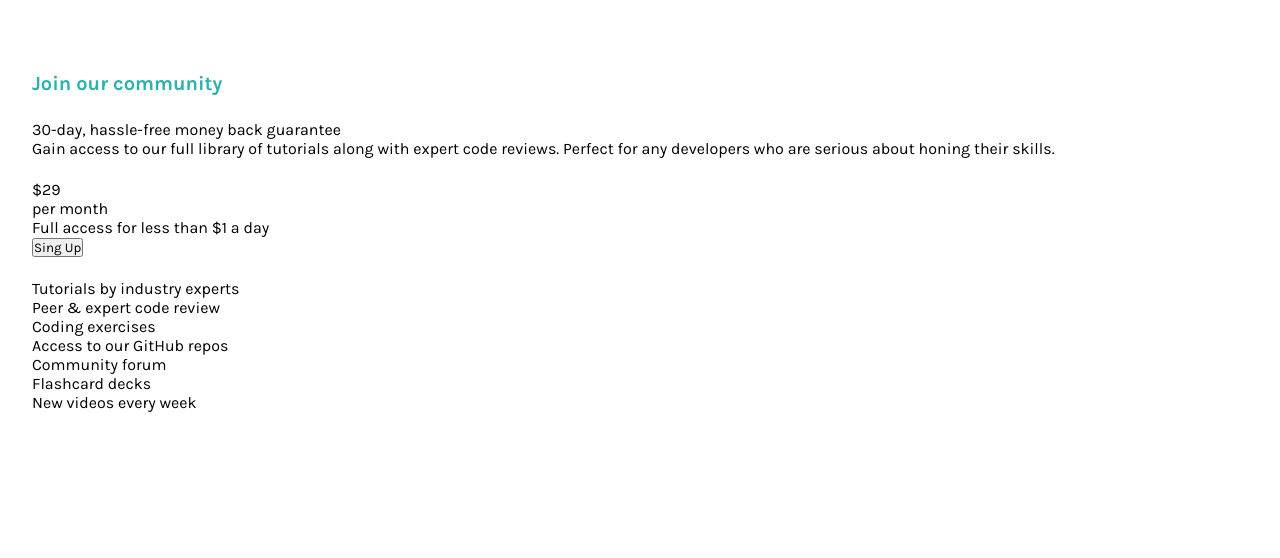
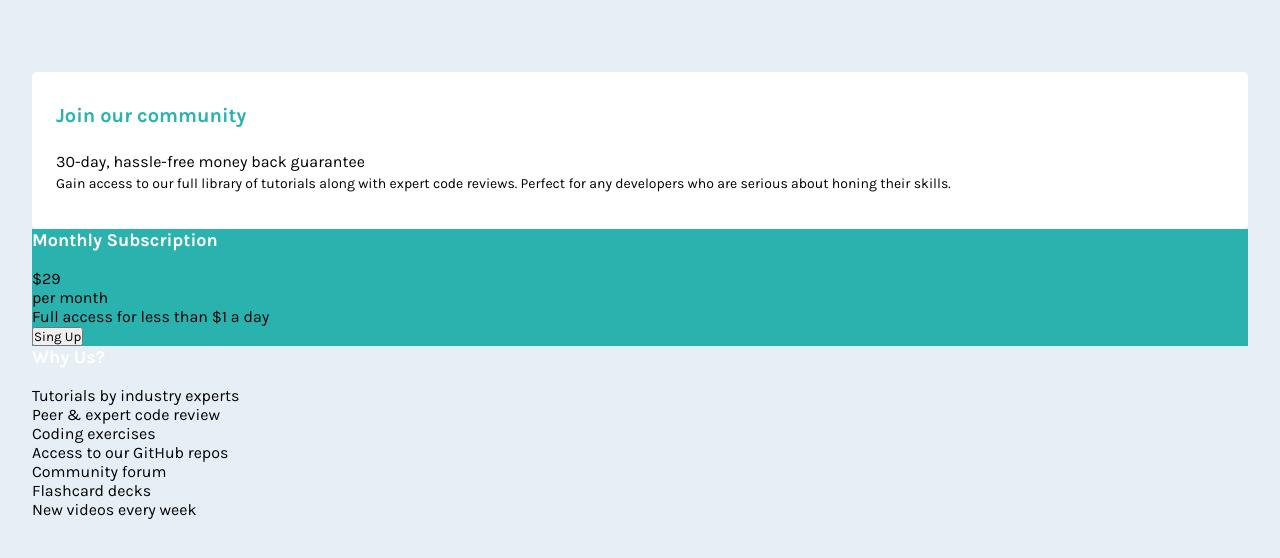
Before and after one commit to marialves22/Price-Component, a plain HTML site: page index.html in a window 1280 px wide. Drawn offline with Linux system fonts and the light colour scheme.

Commit message:
Estilização do projeto prince_component/main e global css - Gordofobia

```diff
--- a/css/colors.css
+++ b/css/colors.css
@@ -1,5 +1,6 @@
 :root {
     --Cyan: #2ab2af;
+    --Light-cyan: #4ABFBD;
     --Bright-yellow: #c0df34;
     --Light-gray: #e5eff5;
     --Grayish-blue: #98a6bd;
--- a/css/global.css
+++ b/css/global.css
@@ -3,6 +3,10 @@
     padding: 0%;
     box-sizing: border-box;
     font-family: 'Karla', sans-serif;
+}
+
+body {
+    background-color: var(--Light-gray);
 }
 
 main {
@@ -21,4 +25,5 @@ h2 {
     font-size: 1.125rem;
     line-height: 1.375rem;
     color: #FFF;
+    margin-bottom: 1.125rem;
 }
--- a/css/main.css
+++ b/css/main.css
@@ -0,0 +1,24 @@
+.superior {
+    padding-inline: 1.5rem;
+    padding-block: 2rem;
+    border-radius: 0.3125rem;
+    background-color: #FFF;
+}
+
+.superior p:first-child {
+    font-weight: 700;
+    line-height: 1.25rem;
+    color: var(--Bright-yellow);
+    margin-bottom: 1rem;
+}
+
+.superior p:last-child {
+    line-height: 1.625rem;
+    color: var(--Gravish-blue);
+    font-size: 0.875rem;
+}
+
+.esquerda {
+    background-color: var(--Cyan);
+    padding: 1.rem;
+}
```
